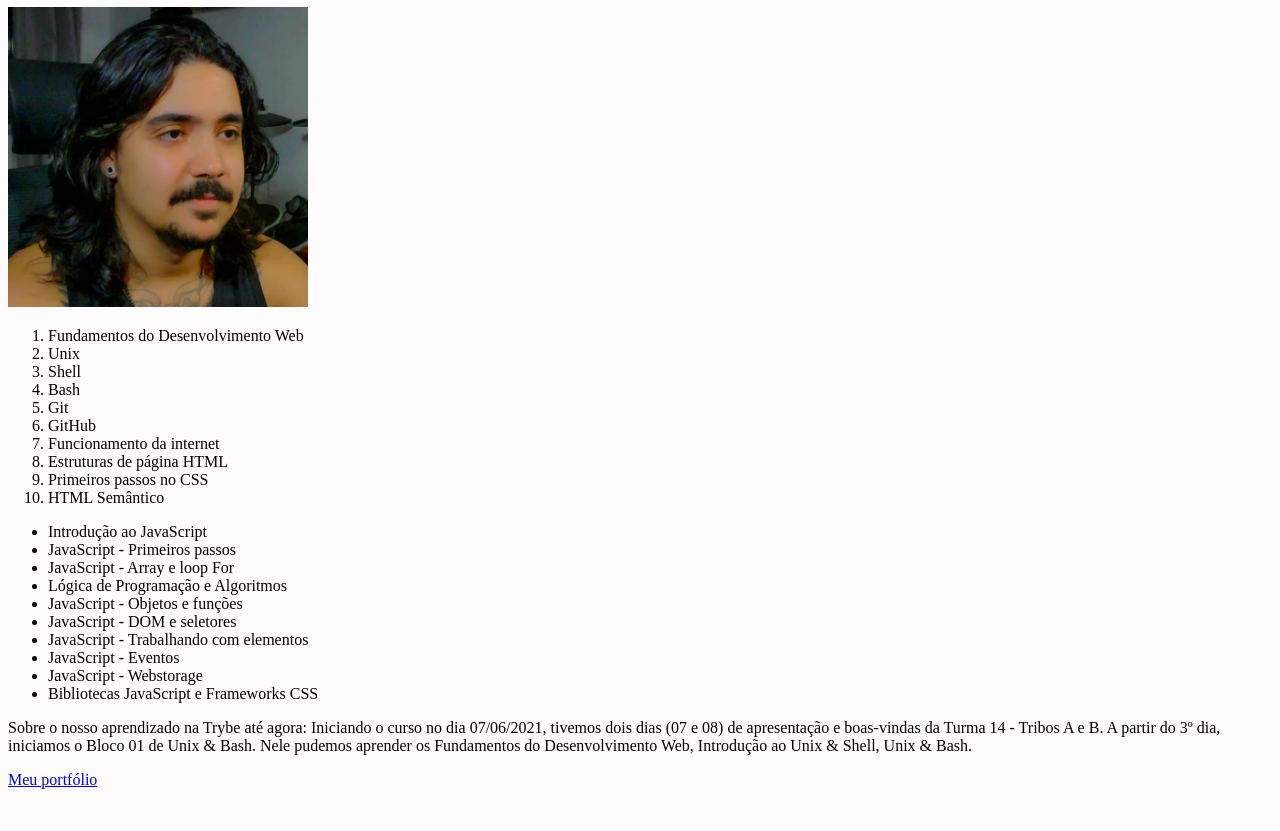
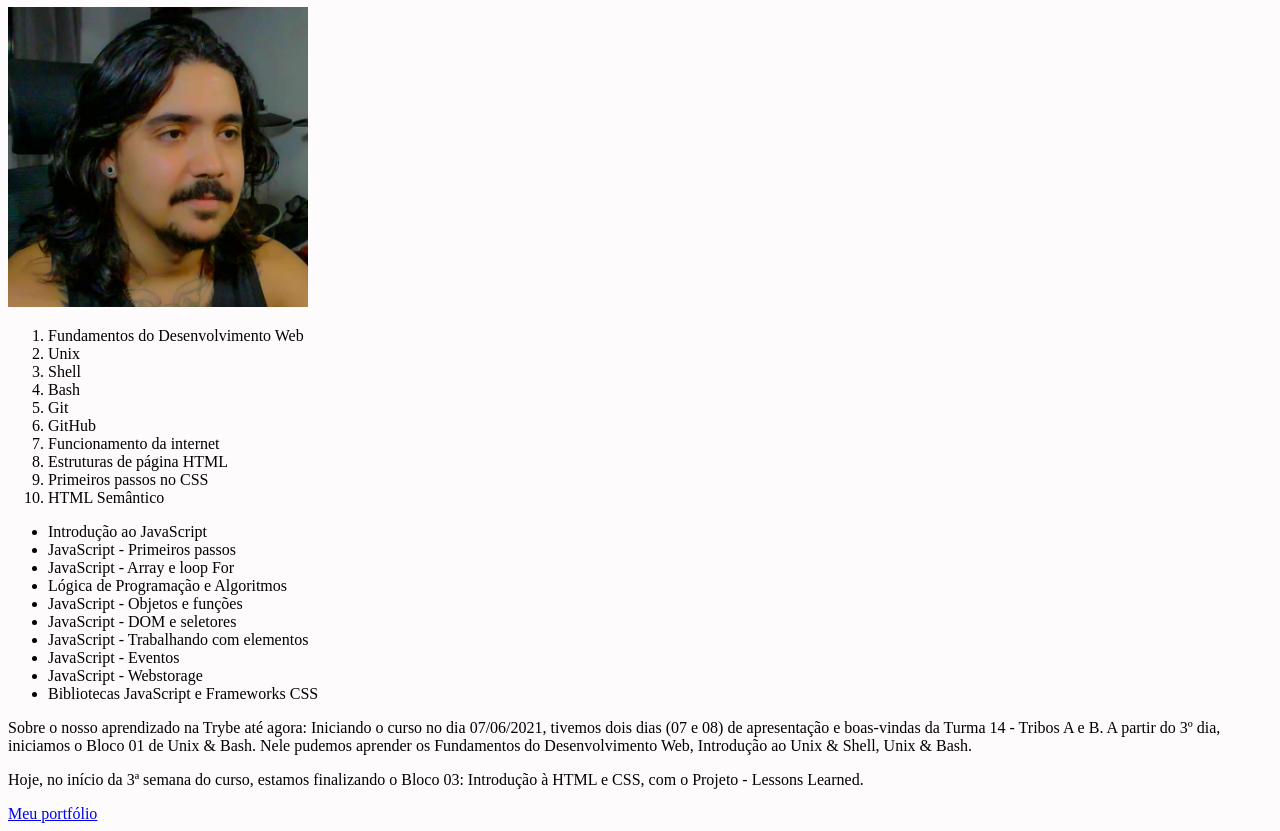
Before and after one commit to israelnazareth/lessons-learned-project, a website: page index.html in a window 1280 px wide. Shown: the part 61-892 px from the top of the page. Before the commit the page ends 858 px from the top, so only its background shows below. Drawn offline with Linux system fonts and the light colour scheme.

Commit message:
Requisito #9

```diff
--- a/index.html
+++ b/index.html
@@ -41,6 +41,9 @@
         <article>
             <p>Sobre o nosso aprendizado na Trybe até agora: Iniciando o curso no dia 07/06/2021, tivemos dois dias (07 e 08) de apresentação e boas-vindas da Turma 14 - Tribos A e B. A partir do 3º dia, iniciamos o Bloco 01 de Unix & Bash. Nele pudemos aprender os Fundamentos do Desenvolvimento Web, Introdução ao Unix & Shell, Unix & Bash.</p>
         </article>
+        <aside>
+            <p>Hoje, no início da 3ª semana do curso, estamos finalizando o Bloco 03: Introdução à HTML e CSS, com o Projeto - Lessons Learned.</p>
+        </aside>
         <a href="https://israelnazareth.github.io/" target="_blank">Meu portfólio</a>
     </main>
     <footer id="rodape"></footer>
```
